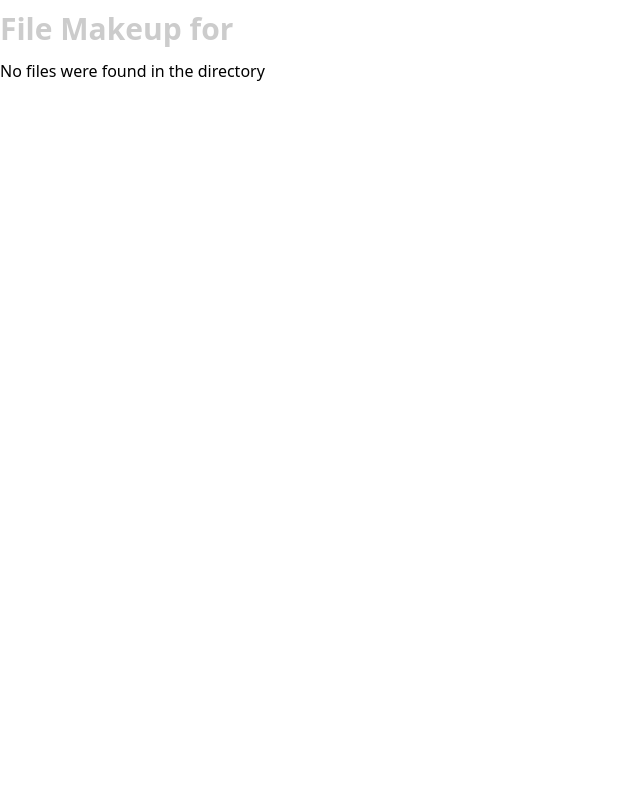
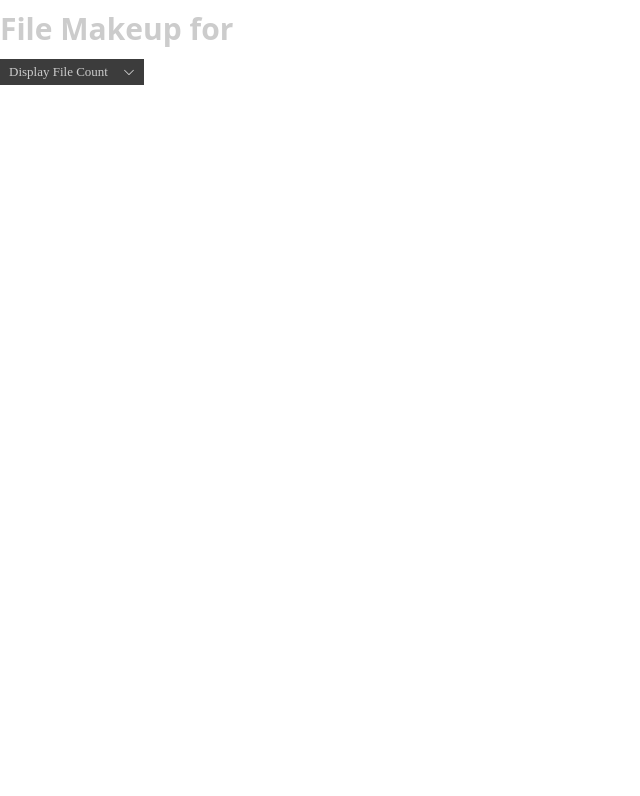
Before and after one commit to Villy-P/File-Makeup-Viewer, a Svelte app: page / in a window 1280 px wide. Shown: the top 796 px of the page, without its empty margins (0-640 px from the left). Built offline with nearby package versions, Linux system fonts and the light colour scheme; the HTML template or start-up script is replaced by a standard one.

Commit message:
Version 1.2.0

```diff
--- a/package.json
+++ b/package.json
@@ -2,7 +2,7 @@
   "name": "file-makeup-viewer",
   "displayName": "File Makeup Viewer",
   "description": "File Makeup Viewer is a VS Code extension that shows you a graph of all the files in your current working directory. Pull Requests welcome and needed!",
-  "version": "1.1.1",
+  "version": "1.2.0",
   "publisher": "Villy-P",
   "repository": "https://github.com/Villy-P/File-Makeup-Viewer",
   "license": "MIT",
--- a/src/App.svelte
+++ b/src/App.svelte
@@ -27,7 +27,7 @@
 	let textareavalue: string; 		            // The value for UI Element of the text box for ignore folders
 	let isFile: boolean = true;                 // Whether or not the graph shows number of files with extension or size of files
 	let fileOfType: string[];                   // List of files that match the clicked element
-	let areFiles: boolean;
+	let areFiles: boolean = true;
 
 	onMount(() => {
 		// Getting data from the VSCode backend, found in src/extension.ts
@@ -199,7 +199,7 @@
 				bind:value={textareavalue}>
 			</TextArea><br>
 		</div>
-		<!-- svelte-ignore a11y-click-events-have-key-events -->
-		<Button on:click={() => update()}>Update</Button><br><br>
 	{/if}
+	<!-- svelte-ignore a11y-click-events-have-key-events -->
+	<Button on:click={() => update()}>Update</Button><br><br>
 </main>
```
Also changed, not shown: 2 other files (tests, documents, lock files or other folders).
